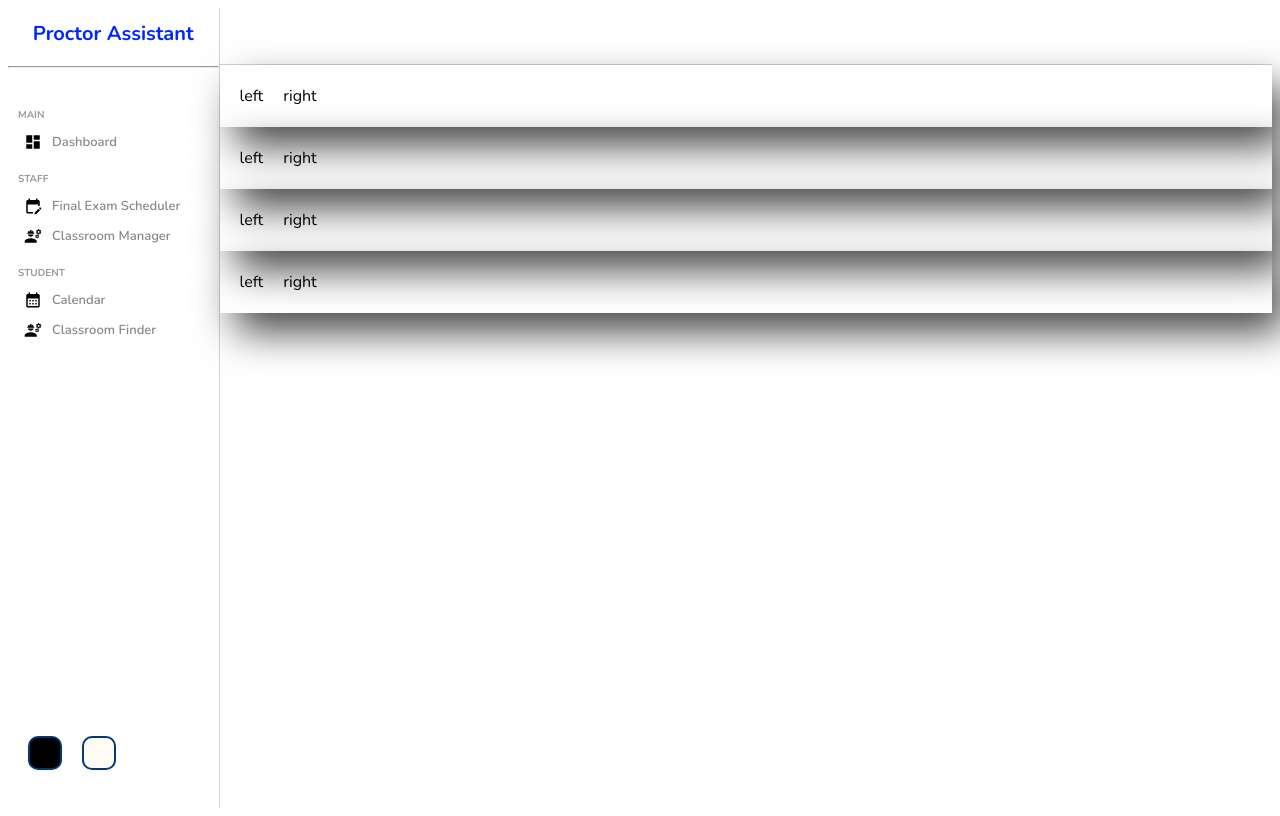
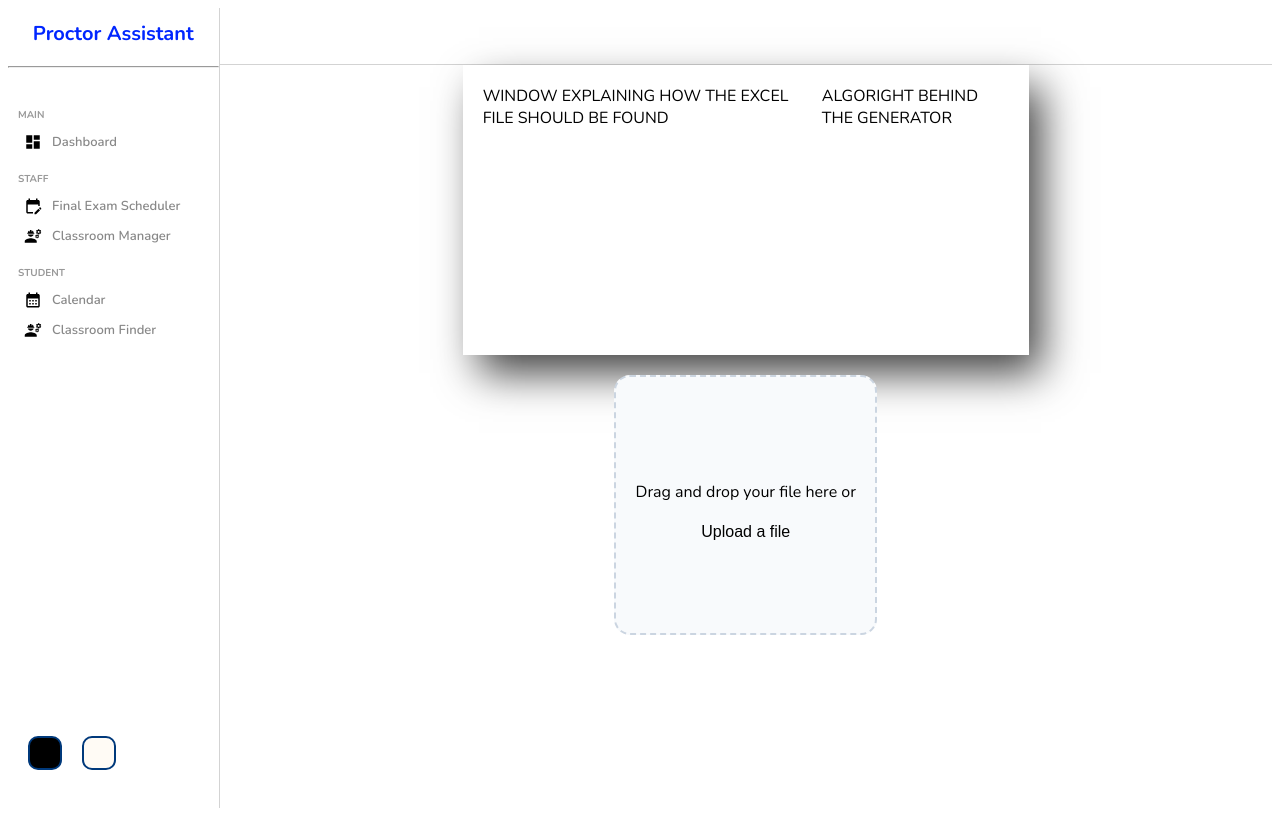
Before and after one commit to Charafm/Proctor-Assistant, a React (Create React App) app: page /fem in a window 1280 px wide. Built offline with nearby package versions, Linux system fonts and the light colour scheme.

Commit message:
added drop and drag
upload excel file

```diff
--- /dev/null
+++ b/src/components/dragdrop/DragDropFile.jsx
@@ -0,0 +1,49 @@
+import React from 'react';
+import "./dragdropfile.scss";
+
+function DragDropFile() {
+    const [dragActive, setDragActive] = React.useState(false);
+    const inputRef = React.useRef(null);
+    const handleDrag = function(e) {
+        e.preventDefault();
+        e.stopPropagation();
+        if (e.type === "dragenter" || e.type === "dragover") {
+            setDragActive(true);
+        } else if (e.type === "dragleave") {
+            setDragActive(false);
+        }
+    };
+    const handleDrop = function(e) {
+        e.preventDefault();
+        e.stopPropagation();
+        setDragActive(false);
+        if (e.dataTransfer.files && e.dataTransfer.files[0]) {
+            // handleFiles(e.dataTransfer.files);
+        }
+    };
+    const handleChange = function(e) {
+        e.preventDefault();
+        if (e.target.files && e.target.files[0]) {
+            // handleFiles(e.target.files);
+        }
+    };
+    const onButtonClick = () => {
+        inputRef.current.click();
+    };
+    return (
+    <form id="form-file-upload" onDragEnter={handleDrag} onSubmit={(e) => e.preventDefault()}>
+        <input ref={inputRef} type="file" id="input-file-upload" multiple={true} onChange={handleChange} />
+        <label id="label-file-upload" htmlFor="input-file-upload" className={dragActive ? "drag-active" : "" }>
+            <div>
+                <p>Drag and drop your file here or</p>
+                <button className="upload-button" onClick={onButtonClick}>Upload a file</button>
+            </div>
+        </label>
+        { dragActive &&
+        <div id="drag-file-element" onDragEnter={handleDrag} onDragLeave={handleDrag} onDragOver={handleDrag} onDrop={handleDrop}>
+
+        </div> }
+    </form>
+    );
+};
+export default DragDropFile;
--- /dev/null
+++ b/src/components/dragdrop/dragdropfile.scss
@@ -0,0 +1,48 @@
+#form-file-upload {
+    height: 16rem;
+    width: 28rem;
+    max-width: 100%;
+    text-align: center;
+    margin: auto;
+    width: 50%;
+    padding: 10px;
+
+}
+#input-file-upload {
+    display: none;
+}
+#label-file-upload {
+    height: 100%;
+    display: flex;
+    align-items: center;
+    justify-content: center;
+    border-width: 2px;
+    border-radius: 1rem;
+    border-style: dashed;
+    border-color: #cbd5e1;
+    background-color: #f8fafc;
+}
+#label-file-upload.drag-active {
+    background-color: #ffffff;
+}
+.upload-button {
+    cursor: pointer;
+    padding: 0.25rem;
+    font-size: 1rem;
+    border: none;
+    font-family: 'Oswald', sans-serif;
+    background-color: transparent;
+}
+.upload-button:hover {
+    text-decoration-line: underline;
+}
+#drag-file-element {
+    position: absolute;
+    width: 100%;
+    height: 100%;
+    border-radius: 1rem;
+    top: 0px;
+    right: 0px;
+    bottom: 0px;
+    left: 0px;
+}
--- a/src/components/sidebar/sidebar.scss
+++ b/src/components/sidebar/sidebar.scss
@@ -35,7 +35,9 @@
             font-weight: bold;
             color: #999;
             margin-top: 15px;
-            margin-bottom:5px ;}
+            margin-bottom:5px ;
+
+        }
 
             li{
             display: flex;
@@ -44,9 +46,12 @@
             cursor: pointer;
 
                 &:hover{
-                background-color: grey;
+                background-color: rgb(81, 81, 81);
                     .icon{
-                        opacity: 0.4;
+                        fill: white;
+                    }
+                    span{
+                        color: rgb(255, 255, 255);
                     }
 
                 }
@@ -59,6 +64,7 @@
                 font-weight: 600;
                 color: #888;
                 margin-left: 10px;
+
                 }
             }
 
--- a/src/components/widget/Widget.jsx
+++ b/src/components/widget/Widget.jsx
@@ -3,12 +3,9 @@ import "./widget.scss"
 const Widget = () => {
   return (
     <div className="widget">
-      <div className="left">
-      left
-      </div>
-      <div className="right">
-      right
-      </div>
+      <span>WINDOW EXPLAINING HOW THE EXCEL FILE SHOULD BE FOUND</span>
+
+      <span>ALGORIGHT BEHIND THE GENERATOR</span>
     </div>
   )
 }
--- a/src/components/widget/widget.scss
+++ b/src/components/widget/widget.scss
@@ -1,8 +1,21 @@
 .widget{
+    width: 800px;
+    width: 50%;
+    height: 250px;
+    display: block;
+    margin-left: auto;
+    margin-right: auto;
     display: flex;
     flex: 1;
     padding: 10px;
     box-shadow: 14px 20px 40px -2px rgba(0,0,0,0.75);
     -webkit-box-shadow: 14px 20px 40px -2px rgba(0,0,0,0.75);
     -moz-box-shadow: 14px 20px 40px -2px rgba(0,0,0,0.75);
+    span{
+        align-items: center;
+        display: block;
+        margin-left: auto;
+        margin-right: auto;
+
+    }
 }
--- a/src/pages/fem/Fem.jsx
+++ b/src/pages/fem/Fem.jsx
@@ -2,6 +2,7 @@ import "./fem.scss";
 import Sidebar from "../../components/sidebar/Sidebar"
 import Navbar from "../../components/navbar/Navbar"
 import Widget from "../../components/widget/Widget"
+import DragDropFile from "../../components/dragdrop/DragDropFile"
 const Fem = () => {
     return (
     <div className="fem">
@@ -10,10 +11,11 @@ const Fem = () => {
             <Navbar/>
             <div className="widgets">
                 <Widget/>
-                <Widget/>
-                <Widget/>
-                <Widget/>
             </div>
+            <div className="dragdropfile">
+                <DragDropFile/>
+            </div>
+
         </div>
     </div>   );
 };
--- a/src/pages/fem/fem.scss
+++ b/src/pages/fem/fem.scss
@@ -9,5 +9,13 @@
                         padding: 20px;
                         gap: 20px;
                 }
+                .dragdropfile{
+                        margin: auto;
+                        width: 50%;
+
+                        padding: 10px;
+
+                }
         }
+
 }
```
